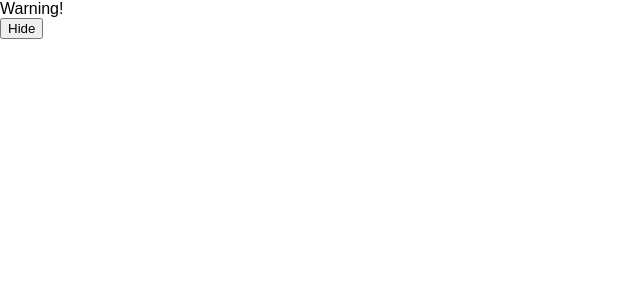
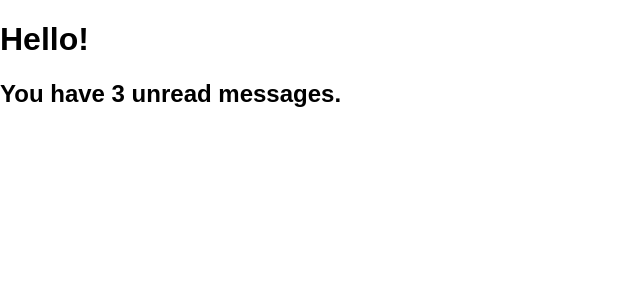
Before and after one commit to marciobera/devlab, a React (Create React App) app in the folder react/hello-world/: page / in a window 1280 px wide. Shown: the top 300 px of the page, without its empty margins (0-640 px from the left). Built offline with nearby package versions, Linux system fonts and the light colour scheme.

Commit message:
'Inline If-Else with Conditional Operator' example from @react docs

```diff
--- a/react/hello-world/src/index.js
+++ b/react/hello-world/src/index.js
@@ -2,44 +2,23 @@
 import ReactDOM from 'react-dom';
 // import App from './App';
 import './index.css';
-function WarningBanner(props) {
-  if (!props.warn) {
-    return null;
-  }
 
+function Mailbox(props) {
+  const unreadMessages = props.unreadMessages;
   return (
-    <div className="warning">
-      Warning!
+    <div>
+      <h1>Hello!</h1>
+      {unreadMessages.length > 0 &&
+        <h2>
+          You have {unreadMessages.length} unread messages.
+        </h2>
+      }
     </div>
   );
 }
 
-class Page extends React.Component {
-  constructor(props) {
-    super(props);
-    this.state = {showWarning: true}
-    this.handleToggleClick = this.handleToggleClick.bind(this);
-  }
-
-  handleToggleClick() {
-    this.setState(prevState => ({
-      showWarning: !prevState.showWarning
-    }));
-  }
-
-  render() {
-    return (
-      <div>
-        <WarningBanner warn={this.state.showWarning} />
-        <button onClick={this.handleToggleClick}>
-          {this.state.showWarning ? 'Hide' : 'Show'}
-        </button>
-      </div>
-    );
-  }
-}
-
+const messages = ['React', 'Re: React', 'Re:Re: React'];
 ReactDOM.render(
-  <Page />,
+  <Mailbox unreadMessages={messages} />,
   document.getElementById('root')
 );
```
